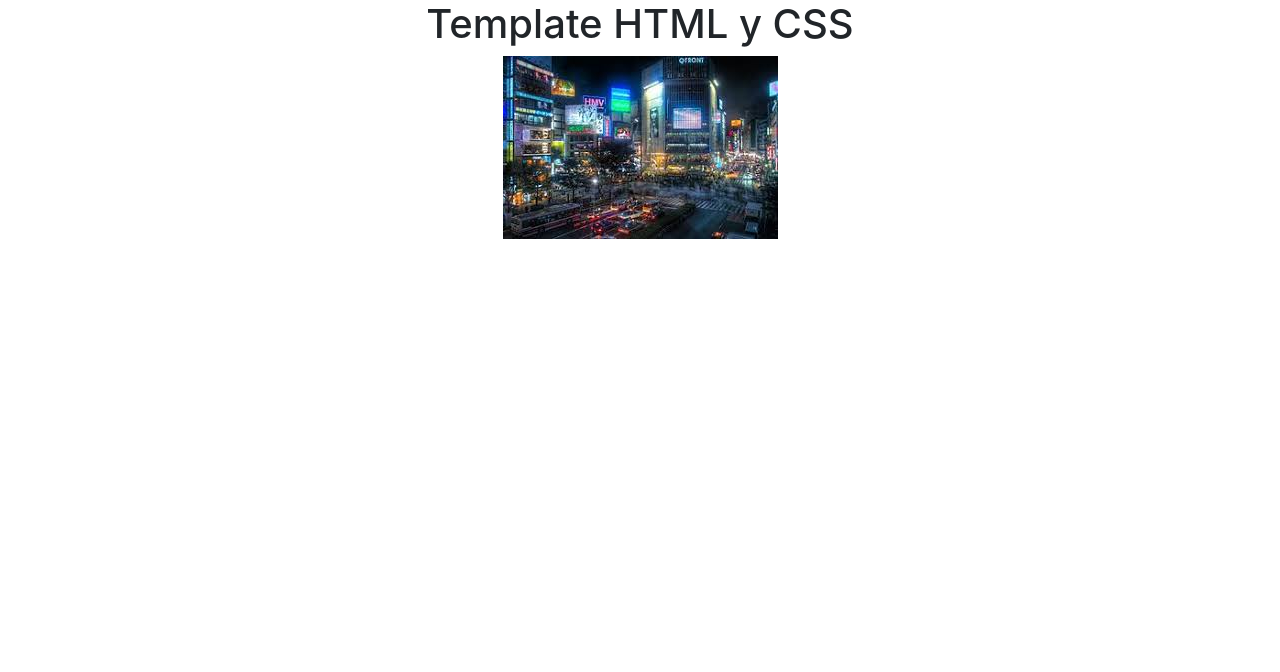
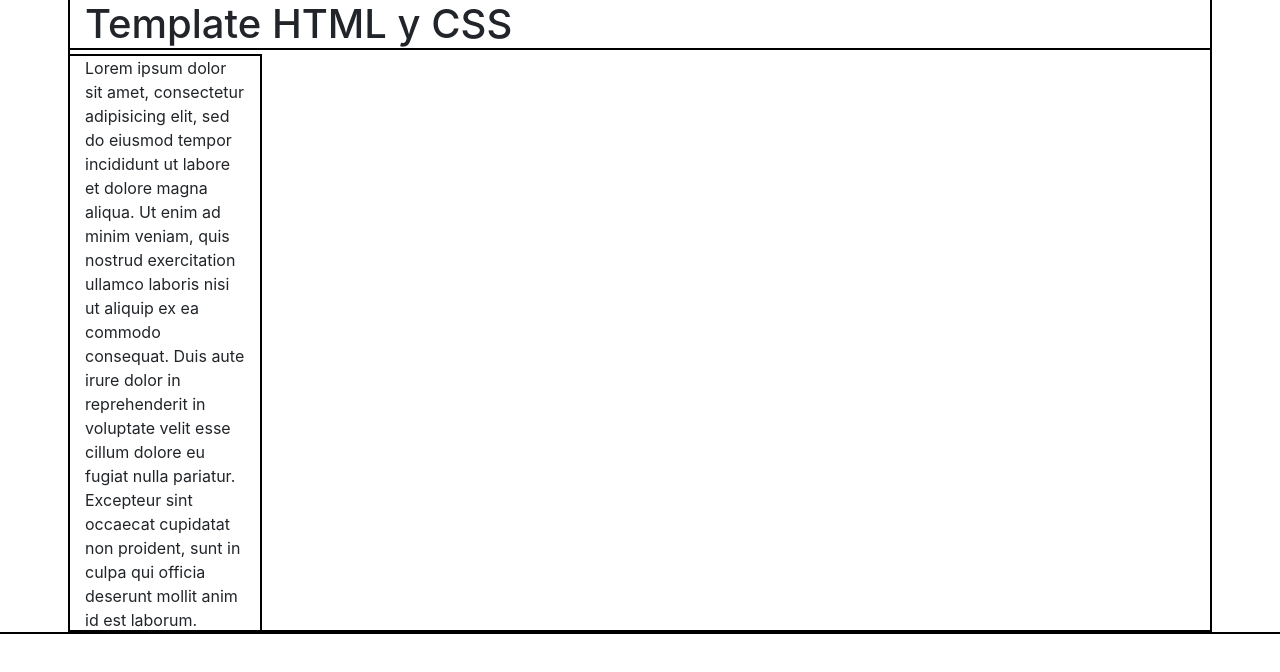
Before and after one commit to MarioRojas98/Fundamentos.1, a plain HTML site: page index.html in a window 1280 px wide. Drawn offline with nearby package versions, Linux system fonts and the light colour scheme.

Commit message:
A ver Mario, tonto

```diff
--- a/css/master.css
+++ b/css/master.css
@@ -0,0 +1,8 @@
+* {
+  outline: 2px solid #000;
+}
+
+/* resets */
+div, section, article, ul {
+  height: 100%;
+}
--- a/index.html
+++ b/index.html
@@ -1,7 +1,7 @@
 <!DOCTYPE html>
 <html>
 
-  <!-- Ctrl+shift7 comentario -->
+<!-- Ctrl+shift7 comentario -->
 <head>
   <!-- tags para servidores de busqueda -->
   <meta name="description" content="Repaso de html y css del curso de fundamentos de programacion en el Instituto ICONOS">
@@ -9,19 +9,28 @@
   <meta name="viewport" content="width=device-width, initial-scale=1.0">
   <meta charset="utf-8">
   <title>Template html</title>
+  <!-- estilos -->
   <link rel="stylesheet" href="https://stackpath.bootstrapcdn.com/bootstrap/4.1.3/css/bootstrap.min.css" integrity="sha384-MCw98/SFnGE8fJT3GXwEOngsV7Zt27NXFoaoApmYm81iuXoPkFOJwJ8ERdknLPMO" crossorigin="anonymous">
+  <!-- poner el master css al ultimo -->
   <link rel="stylesheet" href="css/master.css">
 
 </head>
 
+<!-- container clase de bootstrap para grid -->
+<body>
+  <main id="main" class="container">
+    <section class="row">
+      <h1 class="col-sm-12">Template HTML y CSS</h1>
+      <div class="col-sm-12 col-md-6 col-lg-2">
+        <!-- <img src="img/cyberpunk.jpg" alt="ciudad cyberpunk"> -->
+        Lorem ipsum dolor sit amet, consectetur adipisicing elit, sed do eiusmod tempor incididunt ut labore et dolore magna aliqua. Ut enim ad minim veniam, quis nostrud exercitation ullamco laboris nisi ut aliquip ex ea commodo consequat. Duis aute irure dolor in reprehenderit in voluptate velit esse cillum dolore eu fugiat nulla pariatur. Excepteur sint occaecat cupidatat non proident, sunt in culpa qui officia deserunt mollit anim id est laborum.
+      </div>
+    </section>
 
-<body>
-  <section>
-    <center>
-      <h1>Template HTML y CSS</h1>
-      <img src="img/cyberpunk.jpg" alt="ciudad cyberpunk">
-    </center>
-  </section>
+    <section class="row">
+
+    </section>
+  </main>
 </body>
 
 
```
